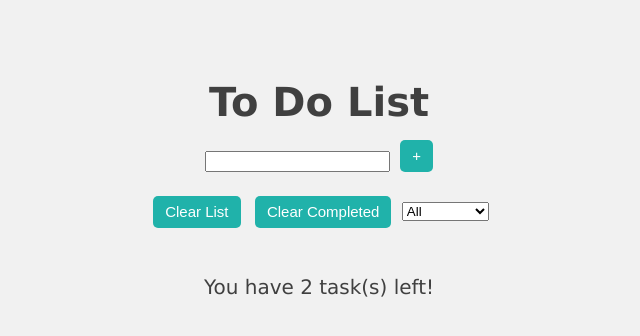
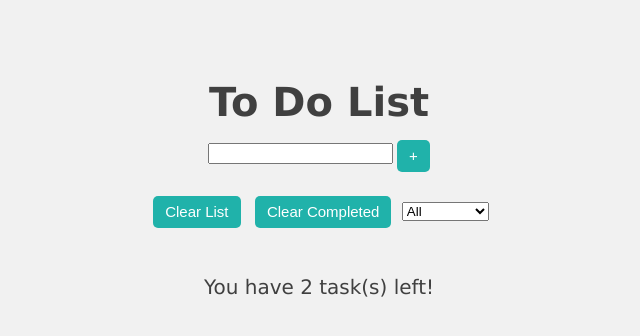
Before and after one commit to zevk9191/ToDo_List, a plain HTML site: page index.html in a window 1280 px wide. Shown: the whole page, without its empty margins (321-961 px from the left). Drawn offline with Linux system fonts and the light colour scheme.

Commit message:
Create .gitignore, add form to input and defer to script

```diff
--- a/index.html
+++ b/index.html
@@ -7,13 +7,15 @@
     <meta http-equiv="X-UA-Compatible" content="ie=edge">
     <title>ToDo_List</title>
     <link rel="stylesheet" href="style.css">
-    <script src="script.js"></script>
+    <script src="script.js" defer></script>
 </head>
 <body>
 <h1 id="header">To Do List</h1>
 <div id="container">
     <div id="inputTask">
-        <input type="text">
+        <form>
+            <input type="text">
+        </form>
         <button type="submit" class="btnSubmit">+</button>
     </div>
     <div id="taskList"></div>
--- a/style.css
+++ b/style.css
@@ -47,3 +47,8 @@ button {
     align-items: center;
     justify-content: space-around;
 }
+
+#inputTask {
+    display: flex;
+    flex-flow: row nowrap;
+}
```
Also changed, not shown: 1 other file.
